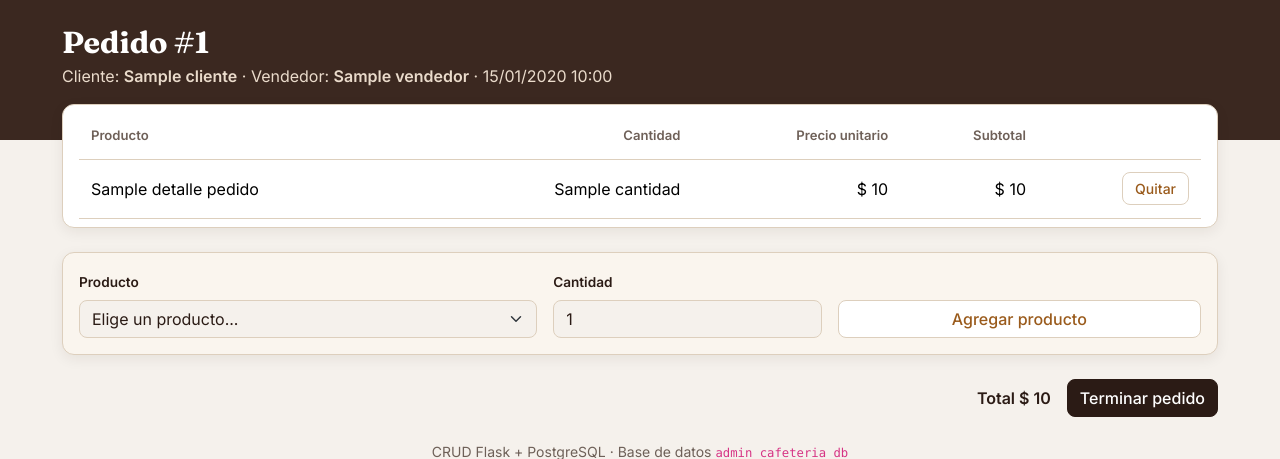
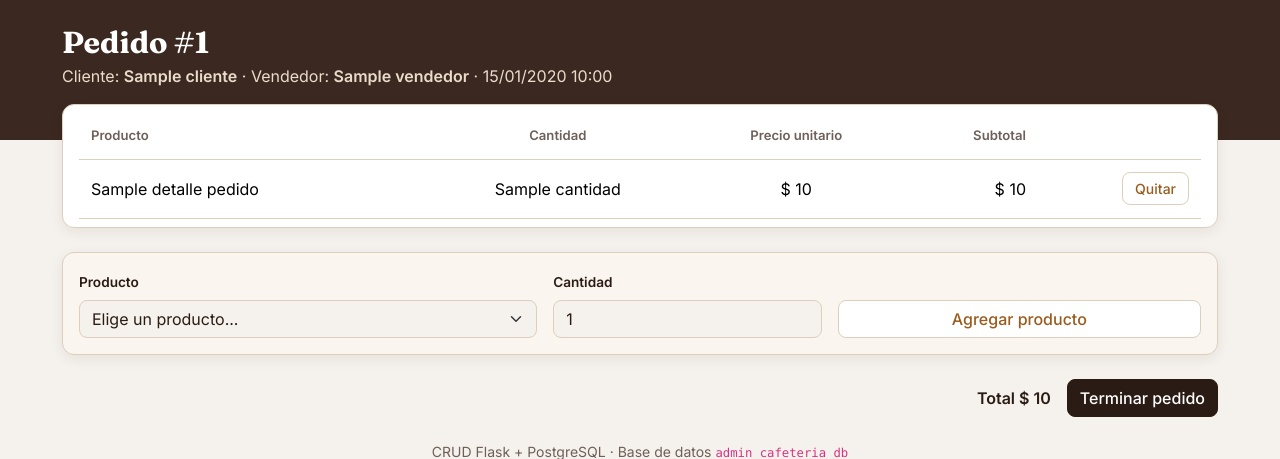
Before and after one commit to Luisa626/admin_cafeteria, a Flask app: page /pedidos/1 in a window 1280 px wide. Shown: the part 55-514 px from the top of the page. Run offline with Flask 3, Linux system fonts and the light colour scheme; a database or web service that is not in the repository returns one stand-in record (values such as "Sample title"); some libraries are stand-ins or nearby versions.

Commit message:
correcciones esteticas de los formularios

```diff
--- a/templates/clientes/form.html
+++ b/templates/clientes/form.html
@@ -27,11 +27,13 @@
         <label for="nombre_cliente" class="form-label">Nombre *</label>
         <input type="text" class="form-control" id="nombre_cliente" name="nombre_cliente"
                maxlength="50" required value="{{ item.nombre_cliente or '' }}">
+        <div class="form-text">Máximo 50 caracteres.</div>
       </div>
       <div class="col-md-6">
         <label for="apellido_cliente" class="form-label">Apellido *</label>
         <input type="text" class="form-control" id="apellido_cliente" name="apellido_cliente"
                maxlength="50" required value="{{ item.apellido_cliente or '' }}">
+        <div class="form-text">Máximo 50 caracteres.</div>
       </div>
       <div class="col-md-4">
         <label for="telefono" class="form-label">Teléfono</label>
--- a/templates/configuracion/categoria_form.html
+++ b/templates/configuracion/categoria_form.html
@@ -16,7 +16,6 @@
                value="{{ item.nombre_categoria if item else '' }}"
                required>
       </div>
-
             {{ m.botones_form(url_for('configuracion.listar')) }}
     </form>
   </div>
--- a/templates/configuracion/form.html
+++ b/templates/configuracion/form.html
@@ -17,7 +17,6 @@
                  placeholder="Ej: CC, NIT, CE"
                  value="{{ item.sigla if item else '' }}"
                  required>
-          <div class="form-text">Máximo 5 caracteres.</div>
         </div>
 
         <div class="col-md-8">
--- a/templates/pedidos/detalle.html
+++ b/templates/pedidos/detalle.html
@@ -15,8 +15,8 @@
       <thead>
         <tr>
           <th>Producto</th>
-          <th class="text-end">Cantidad</th>
-          <th class="text-end">Precio unitario</th>
+          <th class="text-center">Cantidad</th>
+          <th class="text-center">Precio unitario</th>
           <th class="text-end">Subtotal</th>
           <th></th>
         </tr>
@@ -25,8 +25,8 @@
         {% for l in lineas %}
         <tr>
           <td>{{ l.nombre_producto }}</td>
-          <td class="text-end">{{ l.cantidad }}</td>
-          <td class="text-end">{{ l.precio_unitario | pesos }}</td>
+          <td class="text-center">{{ l.cantidad }}</td>
+          <td class="text-center">{{ l.precio_unitario | pesos }}</td>
           <td class="text-end">{{ l.subtotal | pesos }}</td>
           <td class="text-end">
             <form method="post"
--- a/templates/productos/form.html
+++ b/templates/productos/form.html
@@ -10,6 +10,7 @@
         <label for="nombre_producto" class="form-label">Nombre del producto *</label>
         <input type="text" class="form-control" id="nombre_producto" name="nombre_producto"
                maxlength="100" required value="{{ item.nombre_producto or '' }}">
+          <div class="form-text">Máximo 100 caracteres.</div>
       </div>
       <div class="col-md-3">
         <label for="precio_venta" class="form-label">Precio de venta (COP) *</label>
```
Also changed, not shown: templates/pedidos/ver.html (+4 -4 lines).
